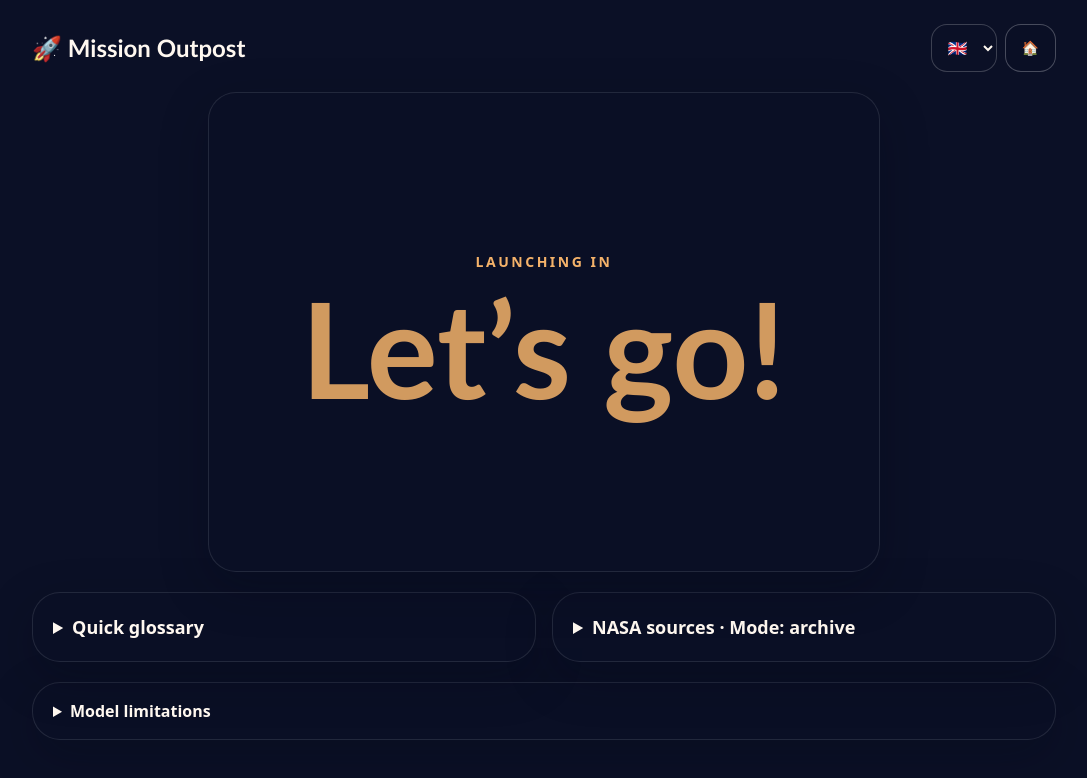
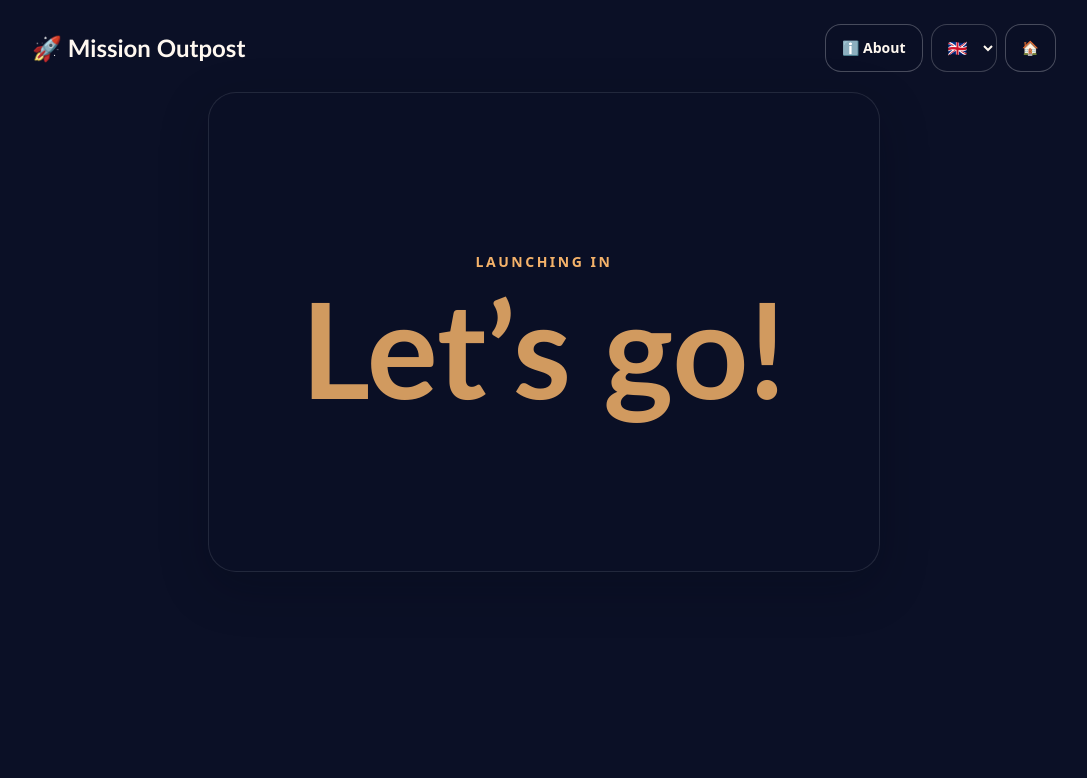
Before and after one commit to bloumtologie/AstroJunior, a React (Vite) app: page / in a window 1280 px wide. Both pictures are taken after a click on the button "PLAY". Shown: the top 778 px of the page, without its empty margins (96-1183 px from the left). Built offline with nearby package versions, Linux system fonts and the light colour scheme.

Commit message:
feat(ui): regrouper les informations dans A propos
Ajoute une page bilingue accessible depuis l’accueil et la mission, avec glossaire, sources NASA et limites du modèle. La navigation retour restaure l’écran précédent.

Co-authored-by: Copilot <223556219+Copilot@users.noreply.github.com>

```diff
--- a/src/App.tsx
+++ b/src/App.tsx
@@ -1,4 +1,4 @@
-import { useEffect, useMemo, useRef, useState } from "react";
+import { useEffect, useMemo, useState } from "react";
 import {
   getUpcomingCMEWarning,
   isAffordable,
@@ -13,17 +13,16 @@ import {
   type EventsArchive,
 } from "./archive";
 import { t, type Locale, type TextKey } from "./i18n";
+import { About } from "./ui/About";
 import { Briefing } from "./ui/Briefing";
 import { Controls } from "./ui/Controls";
 import { Countdown } from "./ui/Countdown";
 import { DayResult } from "./ui/DayResult";
 import { Debrief } from "./ui/Debrief";
 import { Gauges } from "./ui/Gauges";
-import { Glossary } from "./ui/Glossary";
 import { HowToPlay } from "./ui/HowToPlay";
-import { SourcesPanel } from "./ui/SourcesPanel";
 
-type Screen = "briefing" | "help" | "countdown" | "decision" | "result" | "debrief";
+type Screen = "briefing" | "help" | "countdown" | "decision" | "result" | "debrief" | "about";
 type LoadState = "loading" | "ready" | "error";
 type ArchiveLoadError =
   | { key: "archiveHttpError"; params: { file: string; status: number } }
@@ -84,8 +83,7 @@ function App() {
   const [soundEnabled, setSoundEnabled] = useState(false);
   const [voiceEnabled, setVoiceEnabled] = useState(false);
   const [countdown, setCountdown] = useState(3);
-  const [sourcesOpen, setSourcesOpen] = useState(false);
-  const sourcesRef = useRef<HTMLDivElement>(null);
+  const [aboutReturnScreen, setAboutReturnScreen] = useState<Screen>("briefing");
 
   async function loadArchive() {
     setLoadState("loading");
@@ -188,11 +186,6 @@ function App() {
   }, [screen, soundEnabled]);
 
   useEffect(() => {
-    if (!sourcesOpen) return;
-    sourcesRef.current?.scrollIntoView({ behavior: "smooth", block: "nearest" });
-  }, [sourcesOpen]);
-
-  useEffect(() => {
     if (!voiceEnabled || typeof window.speechSynthesis === "undefined") return;
     const copyByScreen: Record<Screen, string> = {
       briefing: t(locale, "homeSlogan"),
@@ -205,6 +198,7 @@ function App() {
       debrief: t(locale, "crewDebrief", {
         crew: crewName.trim() || t(locale, "crewDefault"),
       }),
+      about: t(locale, "aboutTitle"),
     };
     const utterance = new SpeechSynthesisUtterance(copyByScreen[screen]);
     utterance.lang = locale === "fr" ? "fr-FR" : "en-US";
@@ -335,6 +329,11 @@ function App() {
       : loadState === "error"
         ? `${t(locale, "archiveError")} ${archiveError ? t(locale, archiveError.key, archiveError.params) : ""}`
         : undefined;
+  function showAbout() {
+    setAboutReturnScreen(screen);
+    setScreen("about");
+  }
+
   return (
     <div className="min-h-screen bg-night px-3 py-3 font-body text-paper sm:px-6 sm:py-6">
       <div className={`mx-auto max-w-5xl ${screen === "briefing" ? "" : "space-y-5"}`}>
@@ -344,6 +343,16 @@ function App() {
               🚀 {t(locale, "title")}
             </div>
             <div className="flex items-center gap-2">
+              {screen !== "about" && (
+                <button
+                  aria-label={t(locale, "aboutTitle")}
+                  className="secondary-button text-sm"
+                  onClick={showAbout}
+                  type="button"
+                >
+                  ℹ️ <span className="hidden sm:inline">{t(locale, "aboutTitle")}</span>
+                </button>
+              )}
               <label className="sr-only" htmlFor="mission-language">
                 {t(locale, "language")}
               </label>
@@ -386,7 +395,7 @@ function App() {
                 onHowToPlay={() => setScreen("help")}
                 onLocaleChange={setLocale}
                 onRetry={() => void loadArchive()}
-                onShowSources={() => setSourcesOpen(true)}
+                onShowAbout={showAbout}
                 onSoundToggle={() => setSoundEnabled((enabled) => !enabled)}
                 onStart={beginCountdown}
                 onVoiceToggle={() => setVoiceEnabled((enabled) => !enabled)}
@@ -475,34 +484,15 @@ function App() {
                 onReplay={startMission}
               />
             )}
+            {screen === "about" && (
+              <About
+                archiveReady={loadState === "ready"}
+                locale={locale}
+                onBack={() => setScreen(aboutReturnScreen)}
+                sources={sources}
+              />
+            )}
           </div>
-
-          {(screen !== "briefing" || sourcesOpen) && (
-            <div className="grid gap-4 sm:grid-cols-2">
-              {screen !== "briefing" && <Glossary locale={locale} />}
-              <div ref={sourcesRef}>
-                <SourcesPanel
-                  archiveReady={loadState === "ready"}
-                  locale={locale}
-                  open={screen === "briefing" && sourcesOpen}
-                  onOpenChange={(open) => {
-                    if (screen === "briefing") setSourcesOpen(open);
-                  }}
-                  sources={sources}
-                />
-              </div>
-            </div>
-          )}
-          {screen !== "briefing" && (
-            <details className="panel px-5 py-4">
-              <summary className="cursor-pointer font-bold text-paper">
-                {t(locale, "limitTitle")}
-              </summary>
-              <p className="mt-3 text-sm leading-6 text-paper/90">
-                {t(locale, "limits")}
-              </p>
-            </details>
-          )}
         </main>
       </div>
     </div>
--- a/src/i18n.ts
+++ b/src/i18n.ts
@@ -5,6 +5,10 @@ const messages = {
   fr: {
     title: "Mission Outpost",
     archiveLabel: "Archive NASA",
+    aboutTitle: "À propos",
+    aboutIntro:
+      "Le glossaire, les références NASA et les limites de la simulation sont réunis ici.",
+    aboutBack: "Retour",
     language: "Langue",
     french: "Français",
     english: "English",
@@ -202,6 +206,10 @@ const messages = {
   en: {
     title: "Mission Outpost",
     archiveLabel: "NASA archive",
+    aboutTitle: "About",
+    aboutIntro:
+      "The glossary, NASA references, and simulation limitations are collected here.",
+    aboutBack: "Back",
     language: "Language",
     french: "Français",
     english: "English",
--- /dev/null
+++ b/src/ui/About.tsx
@@ -0,0 +1,49 @@
+import { useState } from "react";
+import type { SourceEntry } from "../archive";
+import type { Locale } from "../i18n";
+import { t } from "../i18n";
+import { Glossary } from "./Glossary";
+import { SourcesPanel } from "./SourcesPanel";
+
+type Props = {
+  locale: Locale;
+  sources: SourceEntry[];
+  archiveReady: boolean;
+  onBack: () => void;
+};
+
+export function About({ locale, sources, archiveReady, onBack }: Props) {
+  const [sourcesOpen, setSourcesOpen] = useState(false);
+
+  return (
+    <section className="panel space-y-5 p-5 sm:p-7">
+      <header className="flex flex-wrap items-center justify-between gap-3">
+        <h1 className="section-title">{t(locale, "aboutTitle")}</h1>
+        <button className="secondary-button text-sm" onClick={onBack} type="button">
+          ← {t(locale, "aboutBack")}
+        </button>
+      </header>
+      <p className="text-sm leading-6 text-paper/90">
+        {t(locale, "aboutIntro")}
+      </p>
+      <div className="grid gap-4 sm:grid-cols-2">
+        <Glossary locale={locale} />
+        <SourcesPanel
+          archiveReady={archiveReady}
+          locale={locale}
+          onOpenChange={setSourcesOpen}
+          open={sourcesOpen}
+          sources={sources}
+        />
+      </div>
+      <details className="rounded-3xl border border-white/15 bg-white/5 p-5">
+        <summary className="cursor-pointer text-lg font-bold">
+          {t(locale, "limitTitle")}
+        </summary>
+        <p className="mt-3 text-sm leading-6 text-paper/90">
+          {t(locale, "limits")}
+        </p>
+      </details>
+    </section>
+  );
+}
--- a/src/ui/Briefing.tsx
+++ b/src/ui/Briefing.tsx
@@ -15,7 +15,7 @@ type Props = {
   onLocaleChange: (locale: Locale) => void;
   onSoundToggle: () => void;
   onVoiceToggle: () => void;
-  onShowSources: () => void;
+  onShowAbout: () => void;
   onStart: () => void;
   onHowToPlay: () => void;
 };
@@ -33,7 +33,7 @@ export function Briefing({
   onLocaleChange,
   onSoundToggle,
   onVoiceToggle,
-  onShowSources,
+  onShowAbout,
   onStart,
   onHowToPlay,
 }: Props) {
@@ -97,7 +97,7 @@ export function Briefing({
             value={crewName}
           />
         </label>
-        <div className="grid grid-cols-2 gap-2 sm:grid-cols-5">
+        <div className="grid grid-cols-2 gap-2 sm:grid-cols-3">
           <button className="secondary-button text-sm" onClick={onHowToPlay} type="button">
             {t(locale, "howToPlay")}
           </button>
@@ -132,11 +132,11 @@ export function Briefing({
             🗣️ {t(locale, "voiceControl")}
           </button>
           <button
-            className="secondary-button col-span-2 border-life/60 text-sm sm:col-span-1"
-            onClick={onShowSources}
+            className="secondary-button col-span-2 text-sm sm:col-span-1"
+            onClick={onShowAbout}
             type="button"
           >
-            🛰️ {t(locale, "verifiedNasaData")}
+            ℹ️ {t(locale, "aboutTitle")}
           </button>
         </div>
       </div>
```
Also changed, not shown: 1 other file (tests, documents, lock files or other folders).
